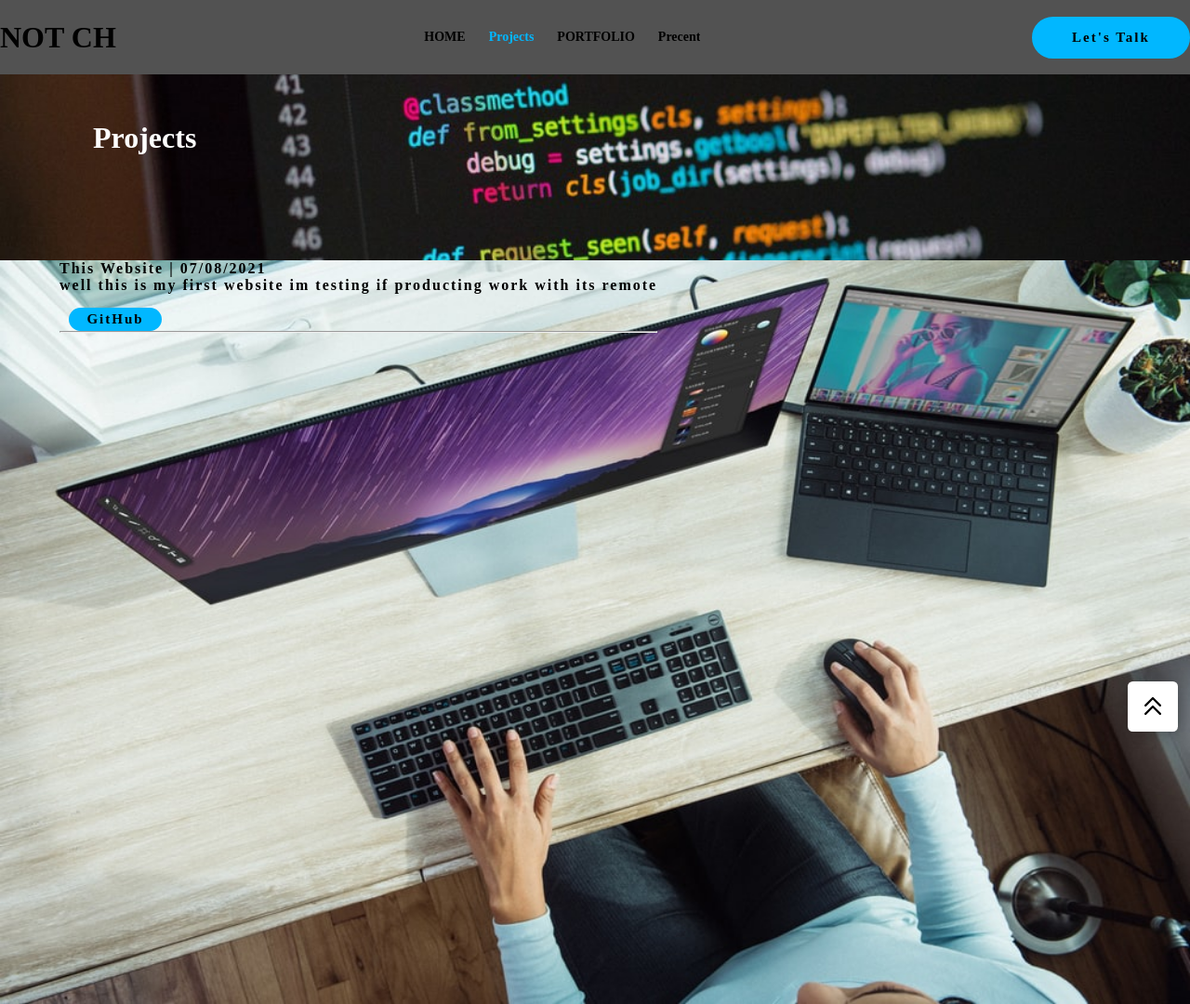
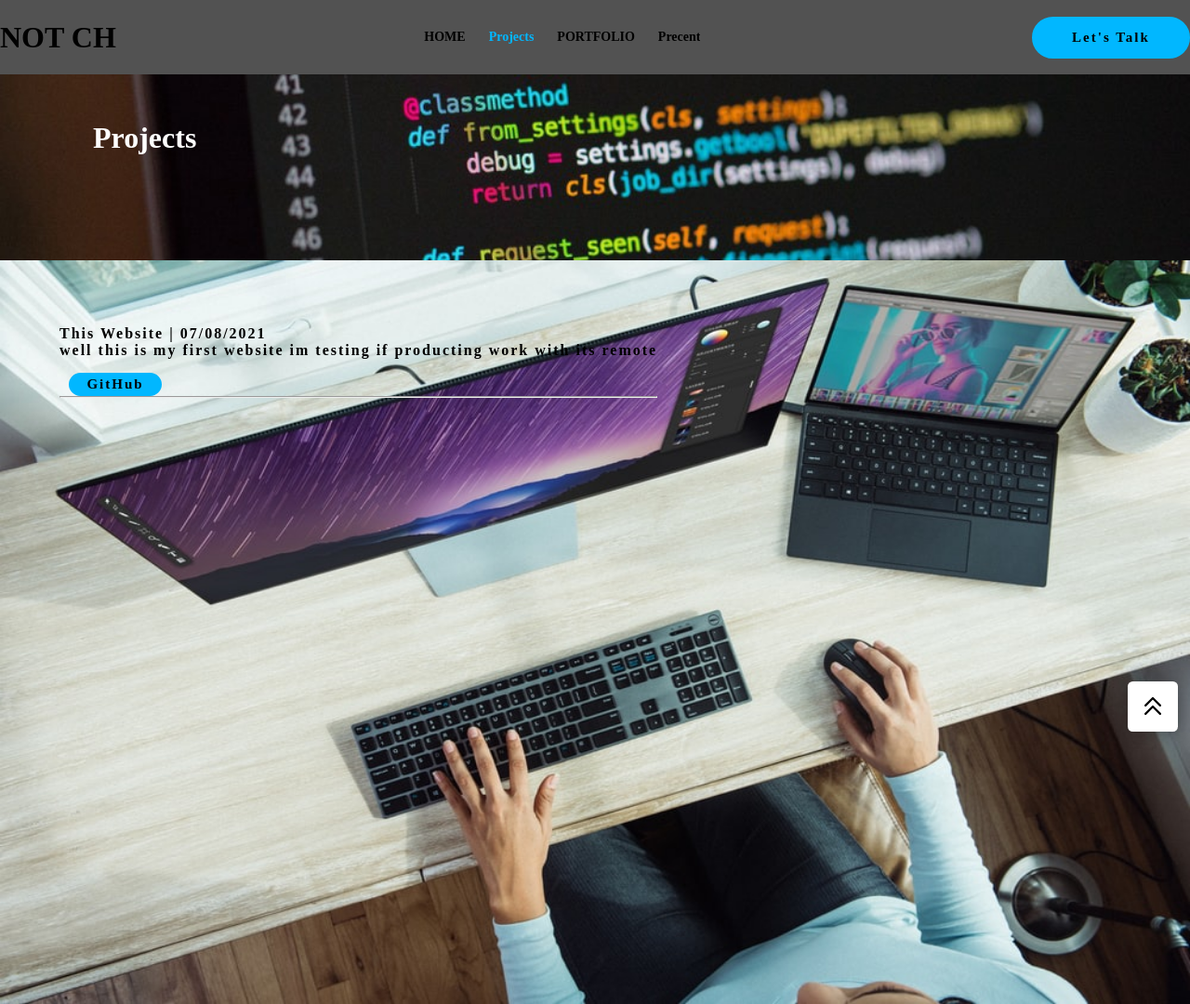
Before and after one commit to xtoyx/my-first-server-v1, a Django app: page /projects/ in a window 1280 px wide. Shown: the whole page at 93% size. Run offline with Django 3.2, Linux system fonts and the light colour scheme; data comes from the database, SQL or seed files in the repository; some libraries are stand-ins or nearby versions; some web fonts are replaced.

Commit message:
ok this tweaked

```diff
--- a/djhcjfirstwebsite/settings.py
+++ b/djhcjfirstwebsite/settings.py
@@ -27,7 +27,7 @@ with open(os.path.join(BASE_DIR,'secert_stuff.txt')) as f:
     SECRET_KEY = f.read().strip()
 
 # SECURITY WARNING: don't run with debug turned on in production!
-DEBUG = True
+DEBUG = False
 
 ALLOWED_HOSTS = ['*',]
 
--- a/static/website/projects.css
+++ b/static/website/projects.css
@@ -174,7 +174,7 @@ html{
   color: Black;
   position: absolute;
   left: 5%;
-  top: 30%;
+  top: 40%;
 }
 .project_text2 .btn{
   width: 100px;
--- a/website/templates/projects.html
+++ b/website/templates/projects.html
@@ -37,7 +37,7 @@
           <!--DataBase started-->
               <div class="project_text2">
                 {% for projectsideas in all%}
-                <p style="padding-top: 10px;">
+                <p>
                   {{projectsideas.Project_Name}}  | {{projectsideas.Date_started}}
                   <br /> {{projectsideas.Desprecent}}
                   <br />
```
